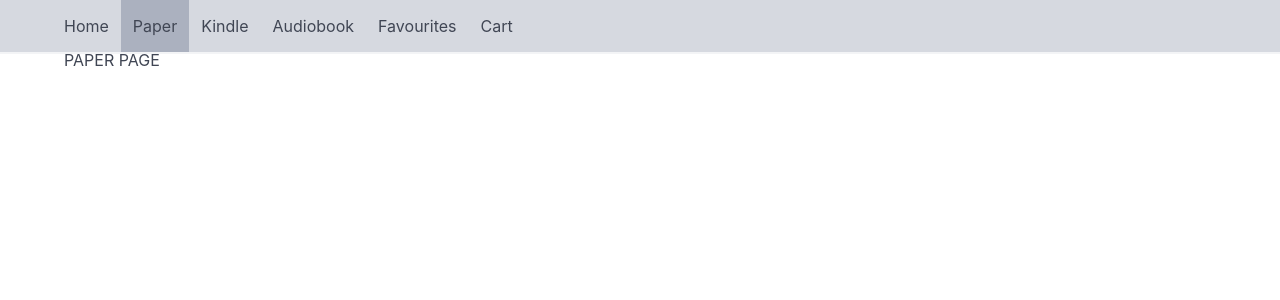
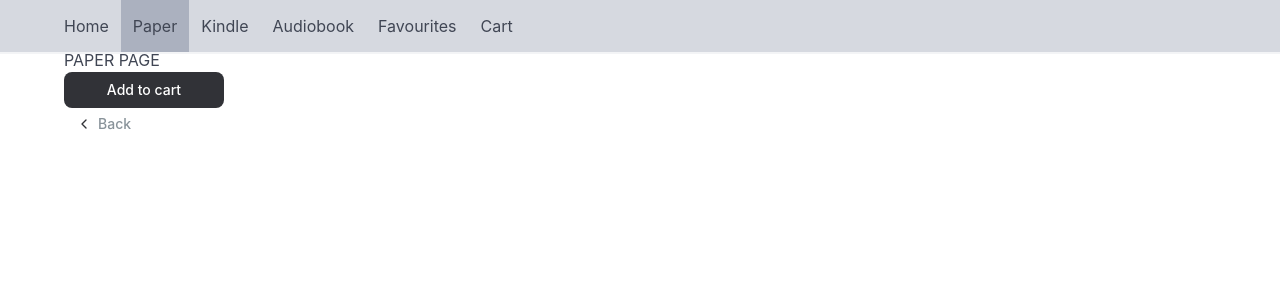
Before and after one commit to Vibecoders-team5/bookstore-frontend, a React (Vite) app: page /#/paper in a window 1280 px wide. Shown: the top 300 px of the page. Built offline with nearby package versions, Linux system fonts and the light colour scheme.

Commit message:
nika-ui/25: buttons 'Add to card' and 'Back'

```diff
--- /dev/null
+++ b/src/Pages/PaperPage/AddButton.tsx
@@ -0,0 +1,28 @@
+import { useState } from 'react';
+import { Button } from '@/components/ui/button';
+import { cn } from '@/lib/utils';
+
+export function AddButton() {
+  const [added, setAdded] = useState(false);
+
+  const handleClick = () => {
+    setAdded((prev) => !prev);
+  };
+
+  return (
+    <div
+      className={cn(
+        'inline-flex rounded-[8px] transition-all duration-500 ease-in-out',
+        added && 'outline text-[#E2E6E9]',
+      )}
+      style={{ borderRadius: '8px' }}
+    >
+      <Button
+        variant={added ? 'addToCartAdded' : 'addToCartNormal'}
+        onClick={handleClick}
+      >
+        {added ? 'Added' : 'Add to cart'}
+      </Button>
+    </div>
+  );
+}
--- /dev/null
+++ b/src/Pages/PaperPage/BackButton.tsx
@@ -0,0 +1,17 @@
+import { ChevronLeft } from 'lucide-react';
+
+import { Button } from '@/components/ui/button';
+
+export function BackButton() {
+  return (
+    <div>
+      <Button
+        variant="ghost"
+        size="sm"
+        className="inline-flex text-[#89939A] hover:text-[#313237]"
+      >
+        <ChevronLeft className="text-[#313237]" /> Back
+      </Button>
+    </div>
+  );
+}
--- a/src/Pages/PaperPage/PaperPage.tsx
+++ b/src/Pages/PaperPage/PaperPage.tsx
@@ -1 +1,12 @@
-export const PaperPage = () => <h1>PAPER PAGE</h1>;
+import { AddButton } from './AddButton';
+import { BackButton } from './BackButton';
+
+export function PaperPage() {
+  return (
+    <>
+      <h1>PAPER PAGE</h1>
+      <AddButton />
+      <BackButton />
+    </>
+  );
+}
--- a/src/components/ui/button.tsx
+++ b/src/components/ui/button.tsx
@@ -20,6 +20,10 @@ const buttonVariants = cva(
         ghost:
           'hover:bg-accent hover:text-accent-foreground dark:hover:bg-accent/50',
         link: 'text-primary underline-offset-4 hover:underline',
+        addToCartNormal:
+          'w-[160px] h-[40px] rounded-[8px] bg-[#313237] text-white hover:shadow-[0_0_13px_0_#17203166]',
+        addToCartAdded:
+          'w-[160px] h-[40px] rounded-[8px] bg-white text-[#27AE60]',
       },
       size: {
         default: 'h-9 px-4 py-2 has-[>svg]:px-3',
```
